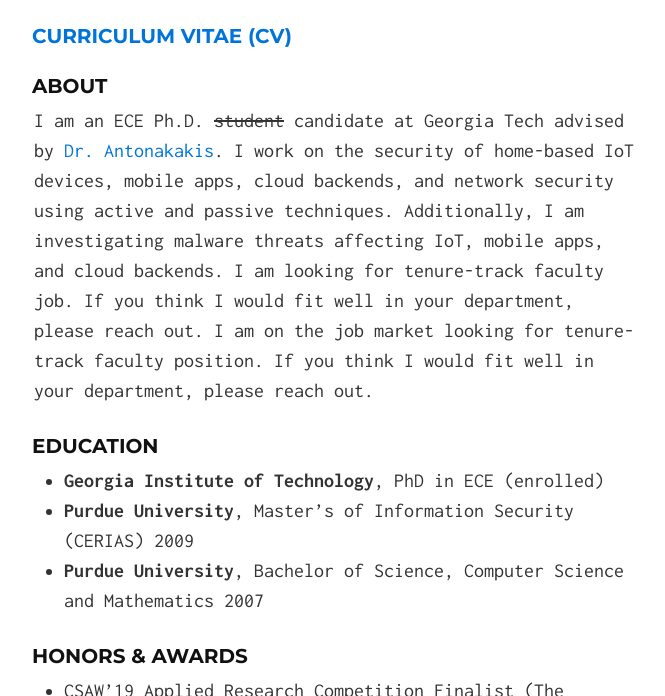
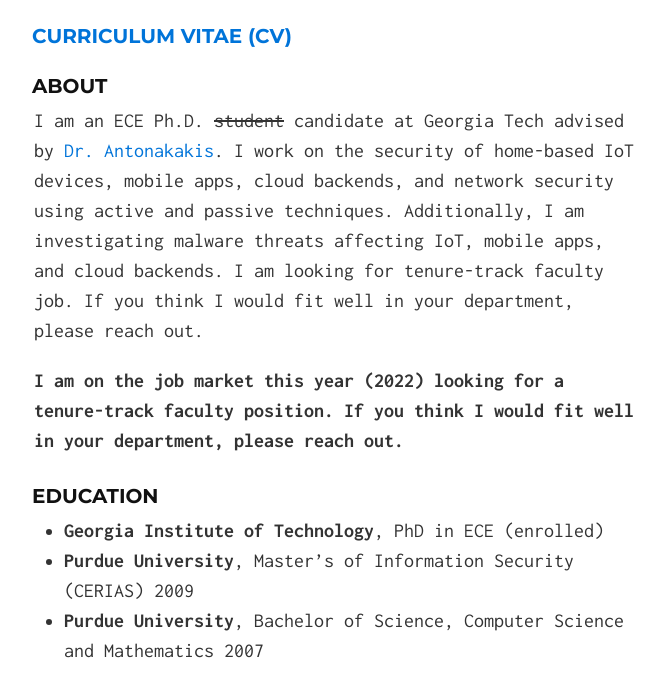
Before and after one commit to alrawi/alrawi.github.io, a Jekyll site: the page built from index.md, in a window 1280 px wide and 900 px high, cut to the strip 204-900 px from the top of the window. Shown: the whole strip, without its empty margins (306-971 px from the left). Built offline with Jekyll 4.4.1, drawn with Linux system fonts in a browser that asks for light colours.

Commit message:
Update index.md

```diff
--- a/index.md
+++ b/index.md
@@ -9,8 +9,9 @@ I work on the security of home-based IoT devices, mobile apps, cloud backends, a
 Additionally, I am investigating malware threats affecting IoT, mobile apps, and cloud backends.
 I am looking for tenure-track faculty job.
 If you think I would fit well in your department, please reach out.
-I am on the job market looking for tenure-track faculty position.
-If you think I would fit well in your department, please reach out.
+
+**I am on the job market this year (2022) looking for a tenure-track faculty position.
+If you think I would fit well in your department, please reach out.**
 
 ### Education
 - __Georgia Institute of Technology__, PhD in ECE (enrolled)
```
